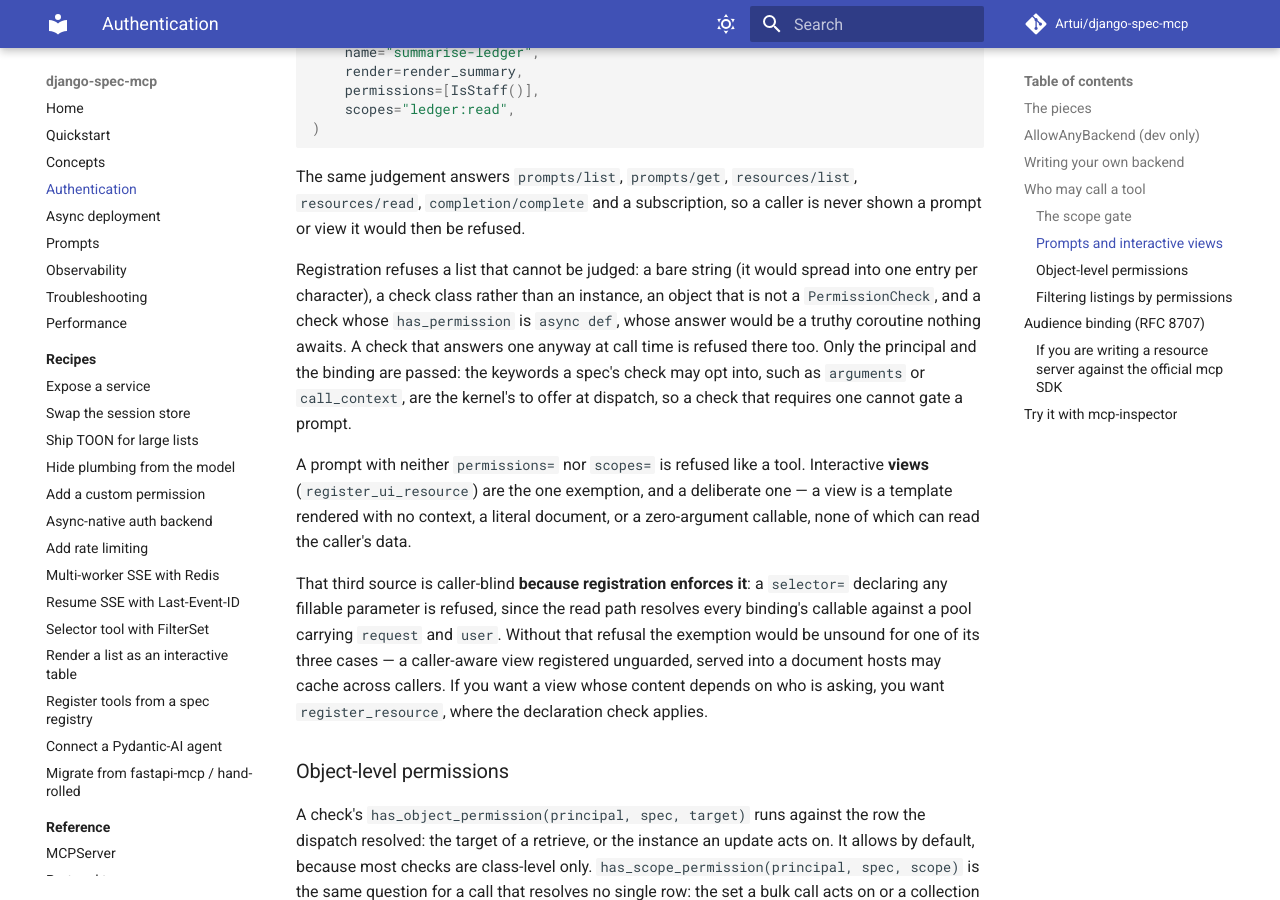
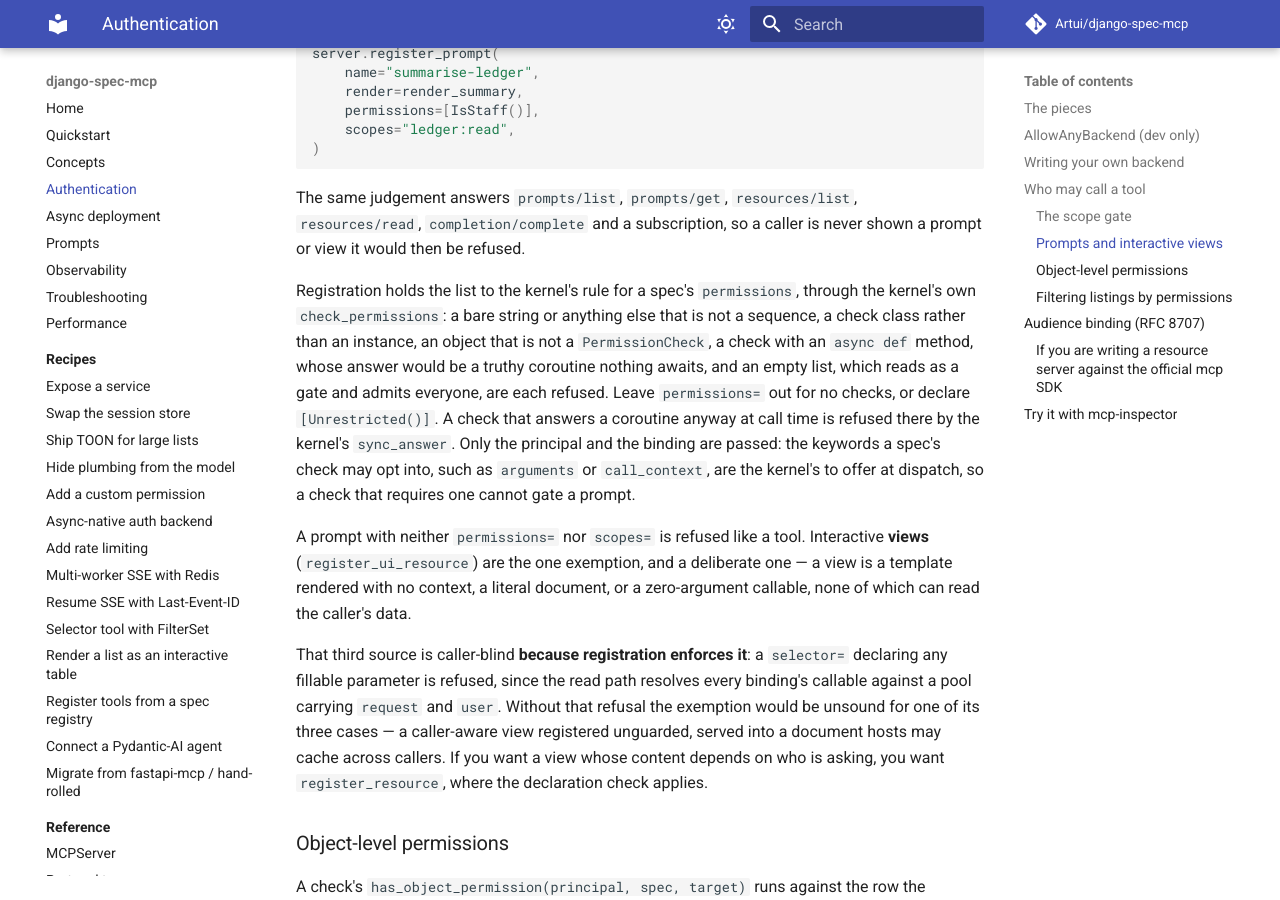
Before and after one commit to Artui/django-spec-mcp, an MkDocs documentation site: the page built from docs/auth.md, in a window 1280 px wide and 900 px high, scrolled down 6348 px. Built offline with MkDocs 1.6.1 and Material for MkDocs 9.7.7, drawn with Linux system fonts in a browser that asks for light colours; comment, search, counter and statistics services are not loaded; some of the changed text lies outside the part shown.

Commit message:
Say the kernel's rule for a prompt's or a view's checks in the auth guide
Co-Authored-By: Claude Opus 5.5 <noreply@anthropic.com>

```diff
--- a/docs/auth.md
+++ b/docs/auth.md
@@ -16,7 +16,7 @@ to discover your authorization server, and `AllowAnyBackend` for development.
 | `MCPAuthBackend` | Authenticate request → `TokenInfo`, build `WWW-Authenticate`, supply PRM payload | **none**: `auth_backend=` is required to mount, and `urls` / `async_urls` refuse without one |
 | The spec's `permissions` | Kernel `PermissionCheck`s guarding a tool or resource | required: a spec with none is refused at registration |
 | `scopes=` | OAuth scopes a binding's caller must carry | `None` (no scope gate) |
-| `permissions=` on a prompt or view | Kernel `PermissionCheck`s, each handed the binding as the spec | `[]`; a prompt with neither these nor `scopes=` is refused |
+| `permissions=` on a prompt or view | Kernel `PermissionCheck`s, each handed the binding as the spec | `None` (no checks; `[]` is refused, as on a spec); a prompt with neither these nor `scopes=` is refused |
 | `/.well-known/oauth-protected-resource` | RFC 9728 metadata | served from backend's `protected_resource_metadata()` |
 
 The transport flow on every request:
@@ -293,11 +293,14 @@ The same judgement answers `prompts/list`, `prompts/get`, `resources/list`,
 `resources/read`, `completion/complete` and a subscription, so a caller is
 never shown a prompt or view it would then be refused.
 
-Registration refuses a list that cannot be judged: a bare string (it would
-spread into one entry per character), a check class rather than an instance,
-an object that is not a `PermissionCheck`, and a check whose `has_permission`
-is `async def`, whose answer would be a truthy coroutine nothing awaits. A
-check that answers one anyway at call time is refused there too. Only the
+Registration holds the list to the kernel's rule for a spec's `permissions`,
+through the kernel's own `check_permissions`: a bare string or anything else
+that is not a sequence, a check class rather than an instance, an object that
+is not a `PermissionCheck`, a check with an `async def` method, whose answer
+would be a truthy coroutine nothing awaits, and an empty list, which reads as a
+gate and admits everyone, are each refused. Leave `permissions=` out for no
+checks, or declare `[Unrestricted()]`. A check that answers a coroutine anyway
+at call time is refused there by the kernel's `sync_answer`. Only the
 principal and the binding are passed: the keywords a spec's check may opt into,
 such as `arguments` or `call_context`, are the kernel's to offer at dispatch,
 so a check that requires one cannot gate a prompt.
```
